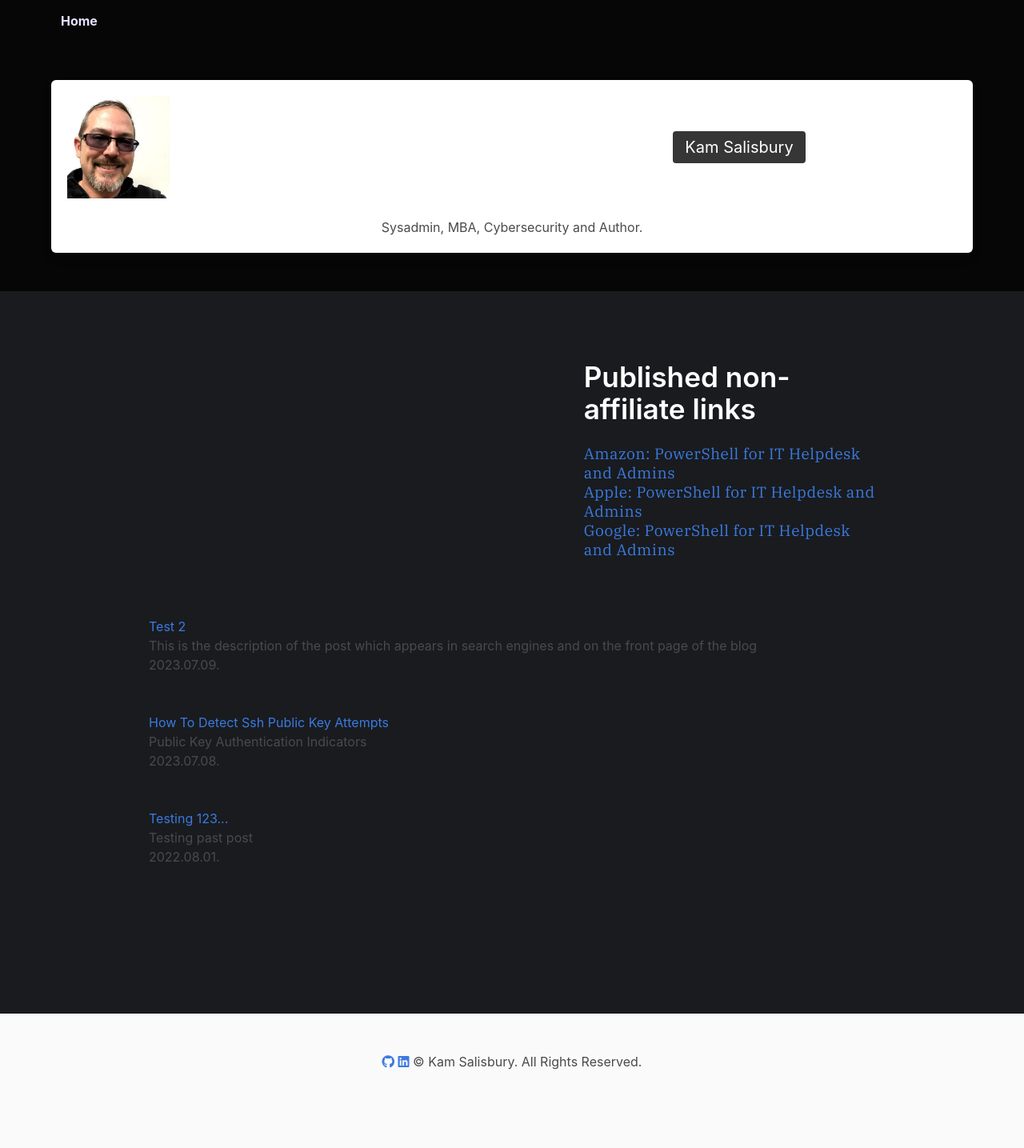
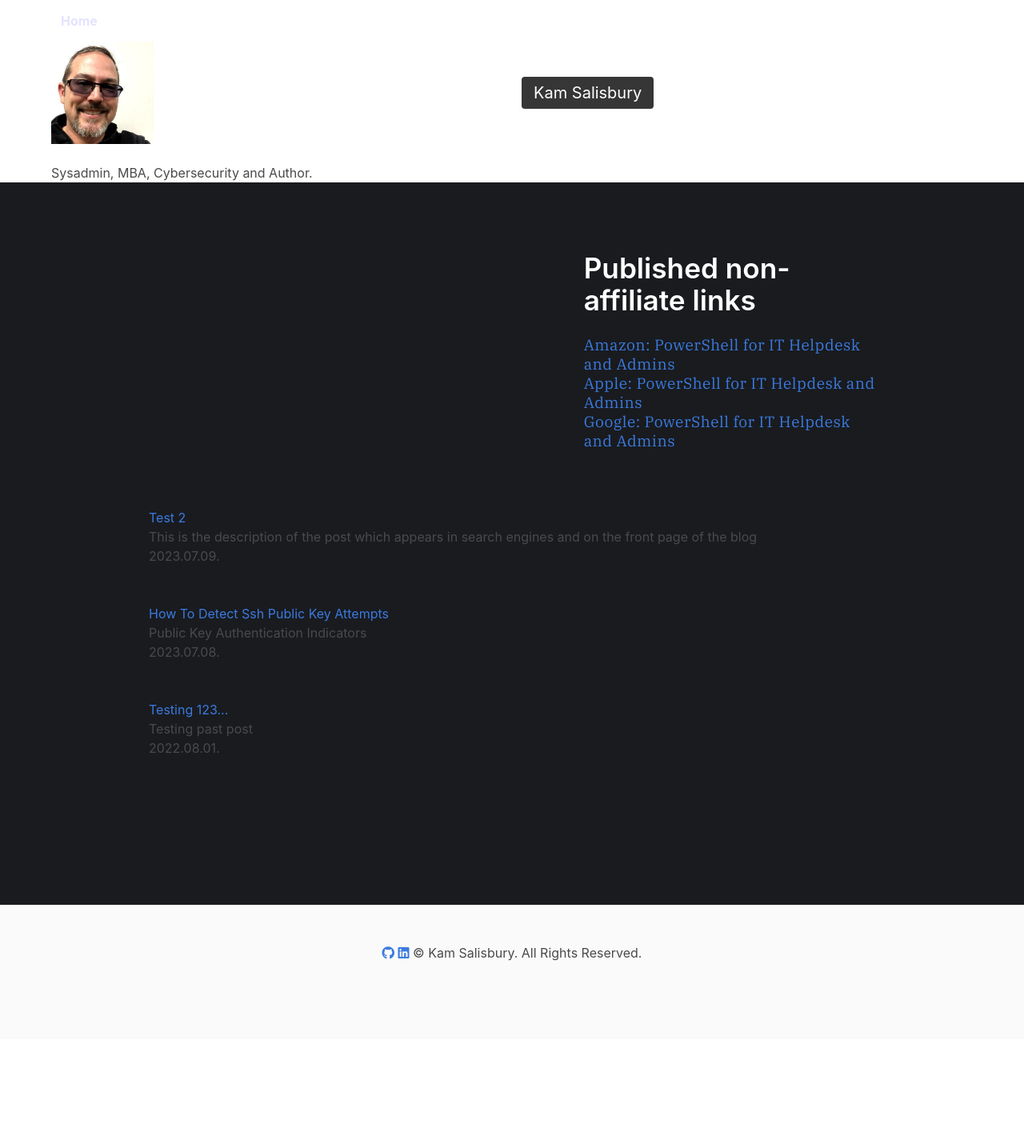
Before and after one commit to kamsalisbury/kamsalisbury.github.io, a Jekyll site: the page built from index.html, in a window 1280 px wide. Shown: the whole page at 80% size. Built offline with Jekyll 4.4.1, drawn with Linux system fonts in a browser that asks for light colours; nearby versions of some CDN libraries; the list of posts is cut into pages by our own code; after the commit the page ends 1299 px from its top, so only the background shows below that.

Commit message:
Removing hero

```diff
--- a/_layouts/default.html
+++ b/_layouts/default.html
@@ -4,16 +4,9 @@
 {% include head.html %}
 
 <body>
-    <!-- <header>
-    		<a href="{{ site.url }}">{{ site.title }}</a> / {{ page.title }}
-    	</header> -->
 
-    <!-- Adapted https://github.com/BulmaTemplates/bulma-templates/blob/master/templates/ghost-blog.html to GitHub Pages -->
-
-    <section class="hero is-small-with-navbar">
-        <div class="hero-head">
+    <section>
             <div class="container">
-
                 <nav class="navbar" role="navigation" aria-label="main navigation">
                     <div id="navbarBasicExample" class="navbar-menu">
                         <div class="navbar-start">
@@ -21,24 +14,8 @@
                                 Home
                             </a>
                         </div>
-                        <!-- <div class="navbar-end">
-                            <div class="navbar-item">
-                                <a href="https://github.com/kamsalisbury">
-                                    Github
-                                </a>
-                                <a href="https://LinkedIn.com/in/kam-reef-salisbury">
-                                    LinkedIn
-                                </a>
-                            </div>
-                        </div> -->
                     </div>
                 </nav>
-
-            </div>
-        </div>
-        <div class="hero-body">
-            <div class="container has-text-centered">
-                <div class="box">
                 <div class="columns is-vcentered">
                     <div class="column">
                         <figure class="image is-128x128">
@@ -52,8 +29,6 @@
                 <h3>
                     Sysadmin, MBA, Cybersecurity and Author.
                 </h3>
-                </div>
-            </div>
             </div>
     </section>
 
```
Lines whose indentation alone changed are shown as unchanged.
